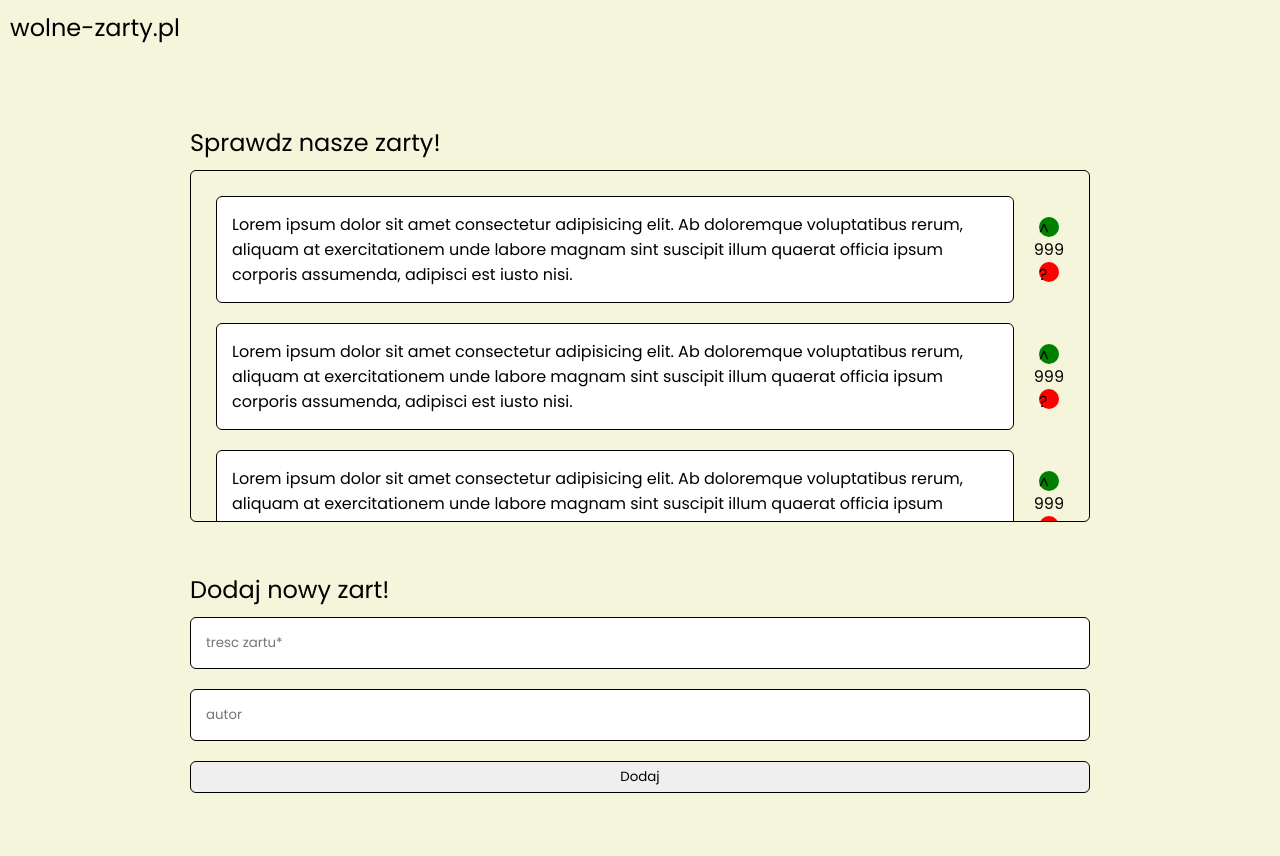
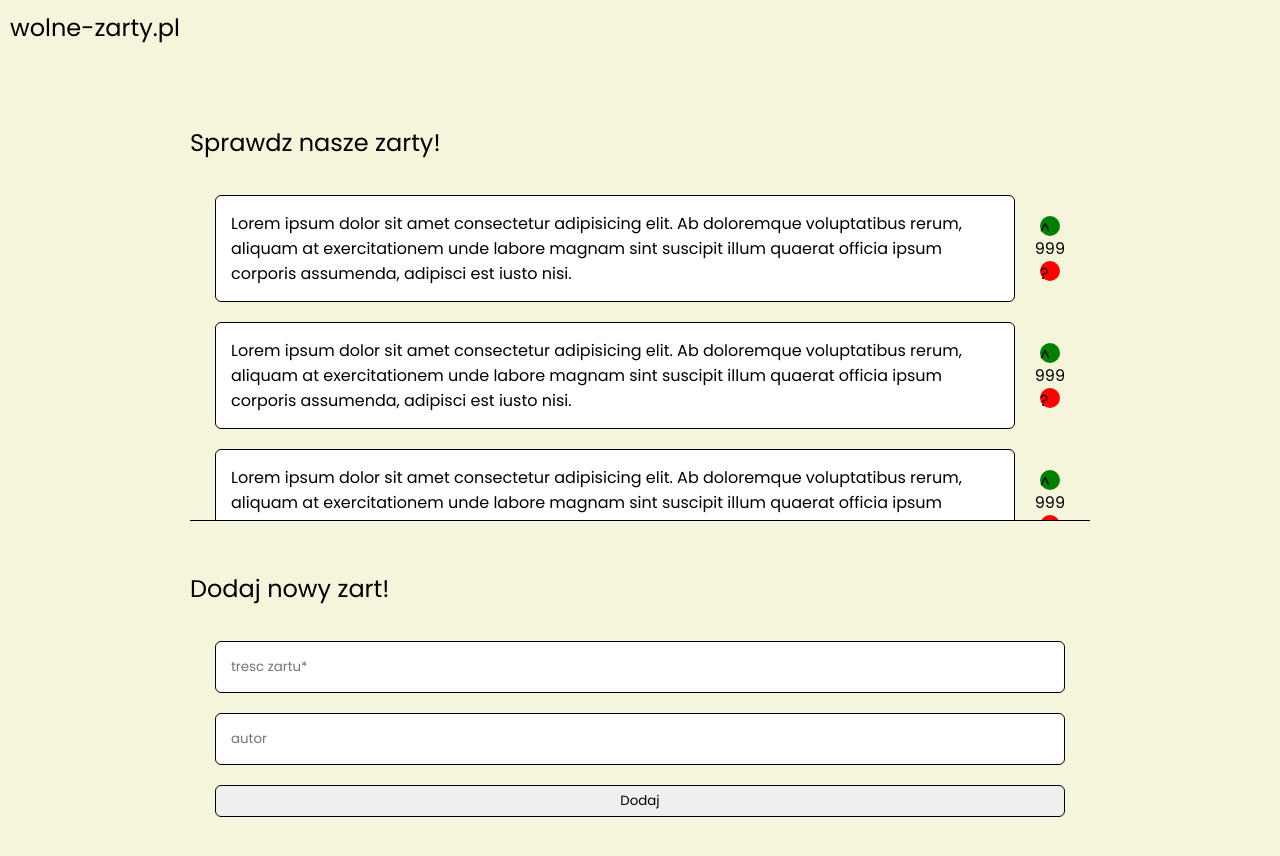
Before and after one commit to michaltomczyk28/ijoke, a React (Vite) app in the folder frontend/: page / in a window 1280 px wide. Shown: the top 856 px of the page. Before the commit the page ends 813 px from the top, so only its background shows below. Built offline with nearby package versions, Linux system fonts and the light colour scheme.

Commit message:
fix: frontend styling (#7)
Co-authored-by: Oskar Szymczyk <oszymczyk@opera.com>

```diff
--- a/frontend/src/components/JokeCreator.tsx
+++ b/frontend/src/components/JokeCreator.tsx
@@ -8,6 +8,7 @@ const CreatorContainer = styled("div")({
 const CreatorForm = styled("div")({
   marginTop: "10px",
   display: "flex",
+  padding: "25px",
   flexDirection: "column",
   gap: "20px",
 
--- a/frontend/src/components/JokesList.tsx
+++ b/frontend/src/components/JokesList.tsx
@@ -14,9 +14,8 @@ const JokesListContainer = styled("div")({});
 const StyledJokesList = styled("div")({
   marginTop: "10px",
   display: "flex",
-  border: "1px solid black",
   padding: "25px",
-  borderRadius: "6px",
+  borderBottom: "1px solid black",
   flexDirection: "column",
   gap: "20px",
   maxHeight: "300px",
--- a/frontend/src/pages/MainPage.tsx
+++ b/frontend/src/pages/MainPage.tsx
@@ -1,4 +1,3 @@
-import React from "react";
 import styled from "styled-components";
 import JokeCreator from "../components/JokeCreator";
 import JokesList from "../components/JokesList";
```
